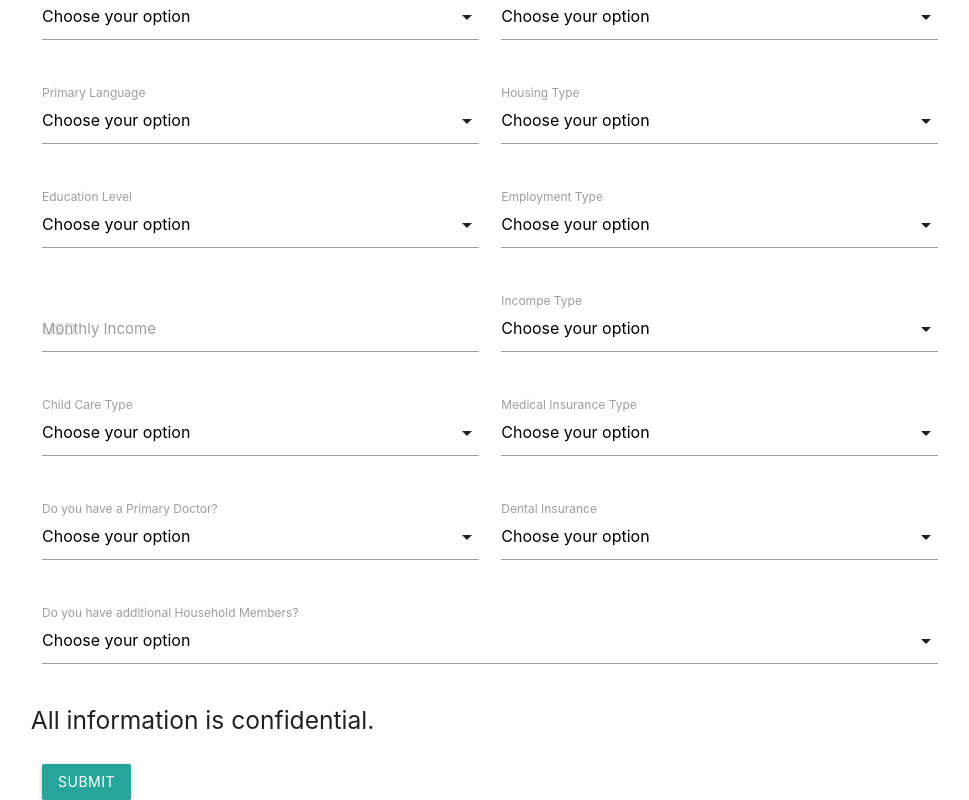
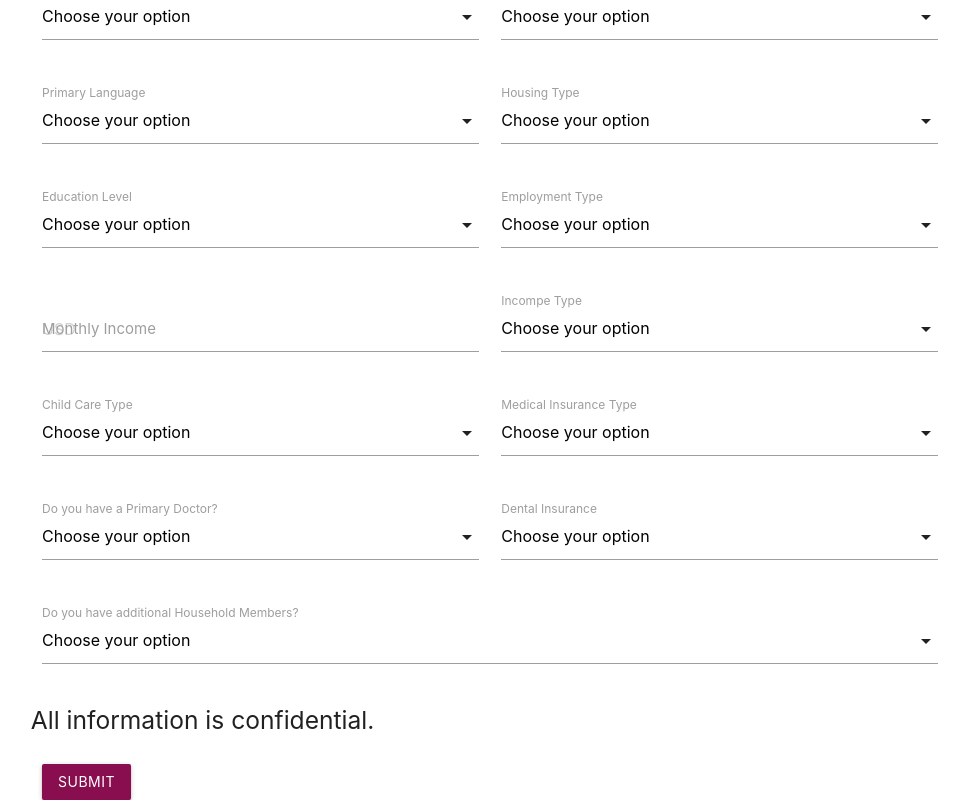
Before and after one commit to 2019-Arizona-Opportunity-Hack/Team-5, a React (Create React App) app in the folder client/: page /newuser in a window 1280 px wide. Shown: the part 574-1374 px from the top of the page, without its empty margins (150-1119 px from the left). Built offline with nearby package versions, Linux system fonts and the light colour scheme.

Commit message:
fix: button style changes

```diff
--- a/client/src/components/NewUserForm/index.js
+++ b/client/src/components/NewUserForm/index.js
@@ -316,7 +316,11 @@ export default class newUserForm extends Component {
                                 <h5>All information is confidential.</h5>
                             )}
                         </div>
-                        <button class="btn waves-effect waves-light" type="submit" name="action">
+                        <button
+                            class="btn waves-effect waves-light pink darken-4"
+                            type="submit"
+                            name="action"
+                        >
                             Submit
                         </button>
                     </form>
```
